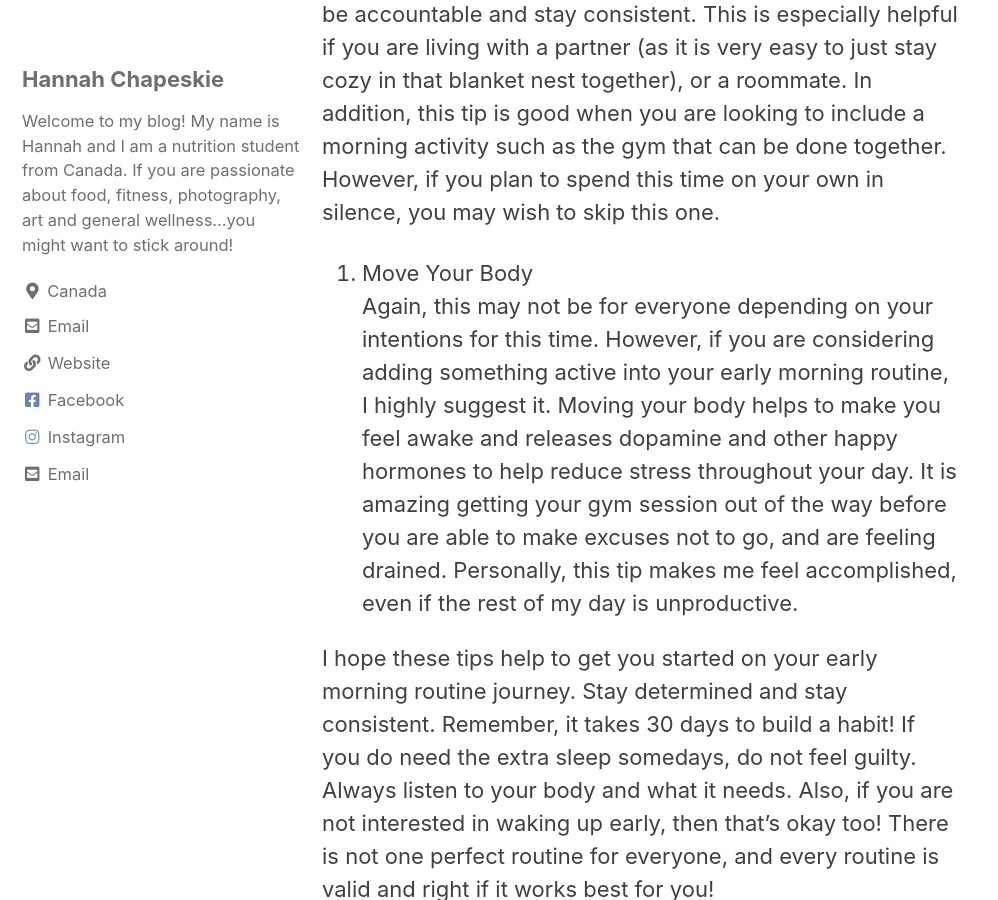
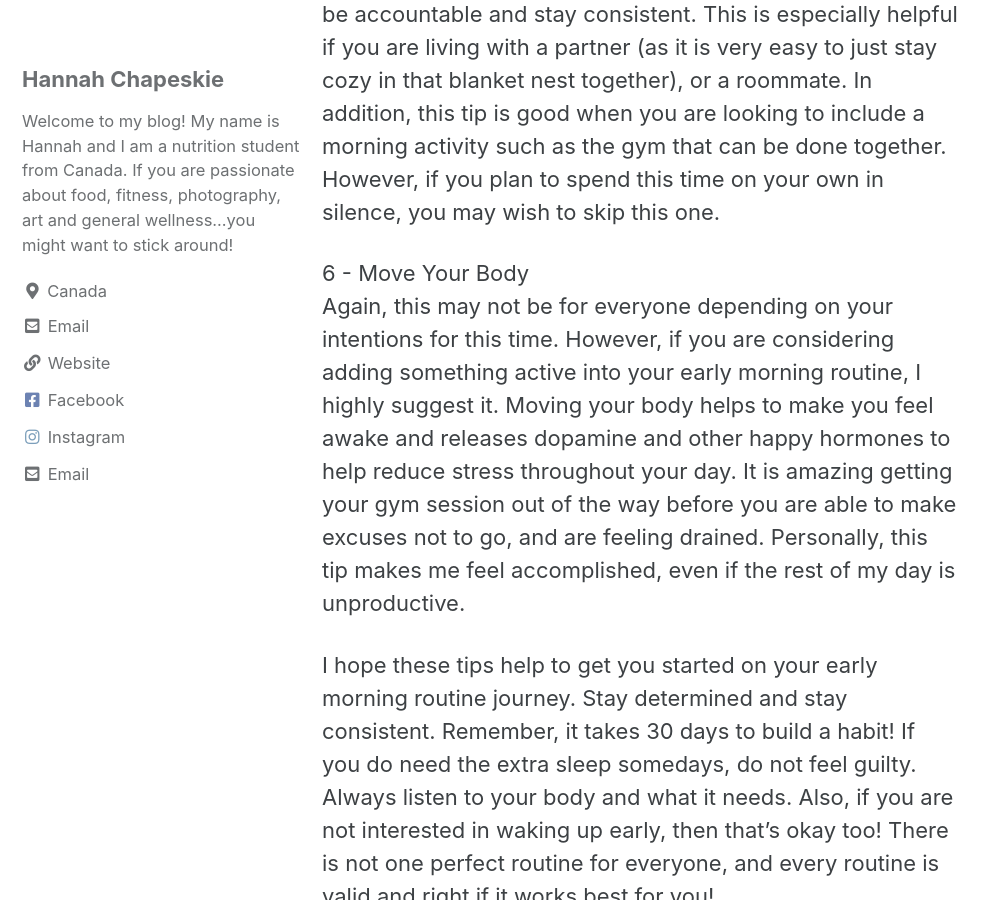
Before and after one commit to dylanbabel/yinandyams, a Jekyll site: the page built from _posts/2020-03-11-rise-and-oh-come-on-you-can-do-it.md, in a window 1280 px wide and 900 px high, scrolled down 2770 px. Shown: the whole window, without its empty margins (0-998 px from the left). Built offline with Jekyll 4.4.1, drawn with Linux system fonts in a browser that asks for light colours; cached includes are drawn as plain includes.

Commit message:
Update 2020-03-11-rise-and-oh-come-on-you-can-do-it.md

```diff
--- a/_posts/2020-03-11-rise-and-oh-come-on-you-can-do-it.md
+++ b/_posts/2020-03-11-rise-and-oh-come-on-you-can-do-it.md
@@ -48,7 +48,7 @@ Just like building any other habit, you are more likley to fail if you go cold t
 Now this one just might get you an eye role and a "Not in your wildest dreams". However, if you are able to find someone that is willing to get up with you, it can help you to be accountable and stay consistent. This is especially helpful if you are living with a partner (as it is very easy to just stay cozy in that blanket nest together), or a roommate. In addition, this tip is good when you are looking to include a morning activity such as the gym that can be done together. However, if you plan to spend this time on your own in silence, you may wish to skip this one.
 
 
-6. Move Your Body <br>
+6 - Move Your Body <br>
 Again, this may not be for everyone depending on your intentions for this time. However, if you are considering adding something active into your early morning routine, I highly suggest it. Moving your body helps to make you feel awake and releases dopamine and other happy hormones to help reduce stress throughout your day. It is amazing getting your gym session out of the way before you are able to make excuses not to go, and are feeling drained. Personally, this tip makes me feel accomplished, even if the rest of my day is unproductive.
 
 
```
